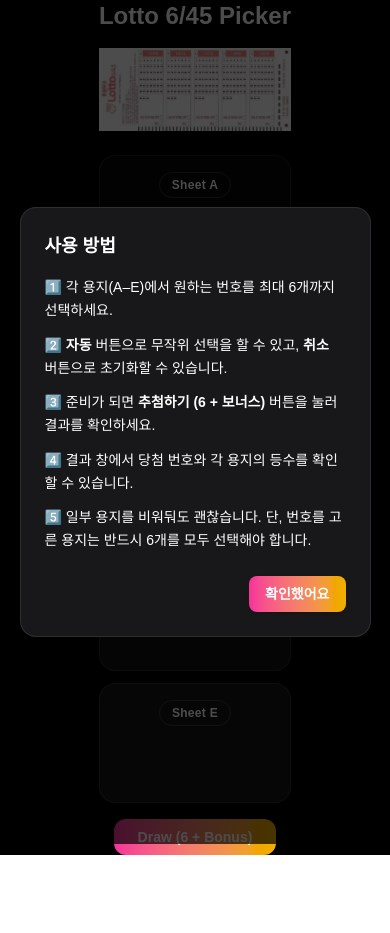
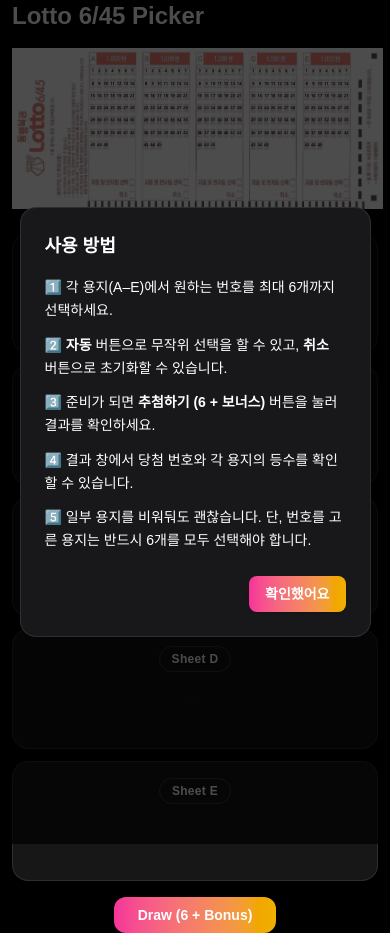
Before and after one commit to jpsehyun/lotto-picker, a Next.js app: page /lotto in a window 390 px wide. Before the commit the page ends 855 px from the top, so only its background shows below. Built offline with nearby package versions, Linux system fonts and the light colour scheme.

Commit message:
Mobile Proportion Adjusted

```diff
--- a/src/app/lotto/page.tsx
+++ b/src/app/lotto/page.tsx
@@ -513,12 +513,21 @@ export default function LottoPage() {
 
   return (
     <div className="min-h-screen flex items-center justify-center bg-black">
-      <div className="mx-auto max-w-screen-xl px-6">
-        <h1 className="mb-4 text-2xl font-semibold text-white">Lotto 6/45 Picker</h1>
+      <div
+        className="mx-auto px-3 sm:px-6"
+        style={{ width: "min(1100px, 100%)" }}
+      >
+        <h1 className="mb-4 text-2xl sm:text-3xl font-semibold text-white">
+          Lotto 6/45 Picker
+        </h1>
 
         {/* Ticket image + overlay */}
         <div
-          className="relative w-full"
+          className="
+    relative mx-auto
+    w-[min(95vw,1100px)]   /* mobile: almost full width; desktop: cap */
+    sm:w-[min(92vw,1100px)]
+  "
           style={{ aspectRatio: `${IMG_W}/${IMG_H}` }}
         >
           <Image
@@ -526,7 +535,7 @@ export default function LottoPage() {
             alt="Lotto ticket"
             fill
             priority
-            sizes="(max-width: 1100px) 100vw, 1100px"
+            sizes="(max-width: 640px) 95vw, (max-width: 1024px) 92vw, 1100px"
             style={{ objectFit: "contain" }}
           />
 
@@ -694,7 +703,9 @@ export default function LottoPage() {
             <div className="relative w-[min(720px,92vw)] overflow-hidden rounded-2xl border bg-black p-6 shadow-xl">
               {shouldConfetti && <ConfettiCanvas fire={true} />}
 
-              <div className="mb-4 text-lg font-semibold text-white">Draw Results</div>
+              <div className="mb-4 text-lg font-semibold text-white">
+                Draw Results
+              </div>
 
               {/* Animated balls */}
               <div className="mb-5 flex flex-wrap items-center gap-3">
```
